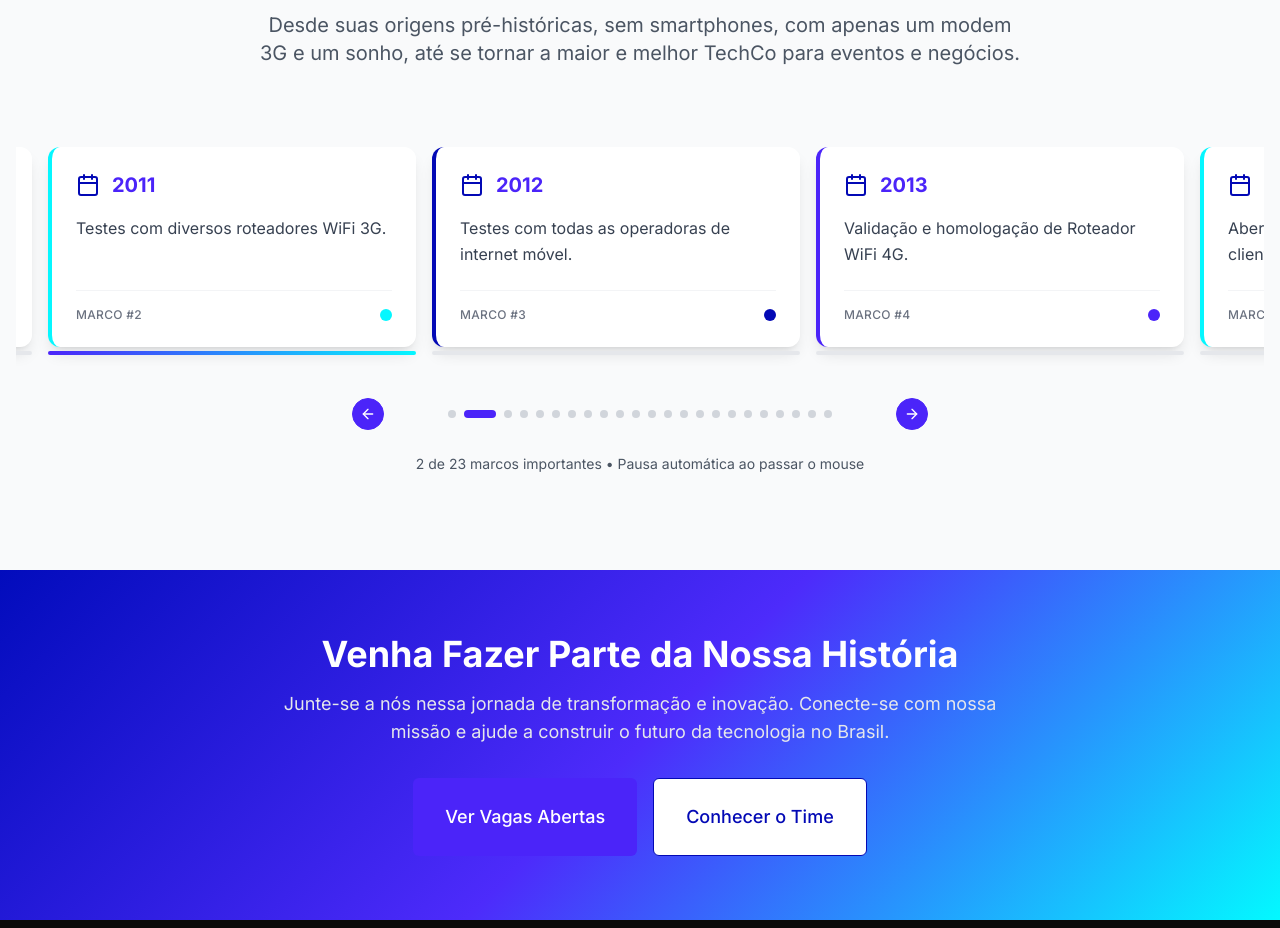
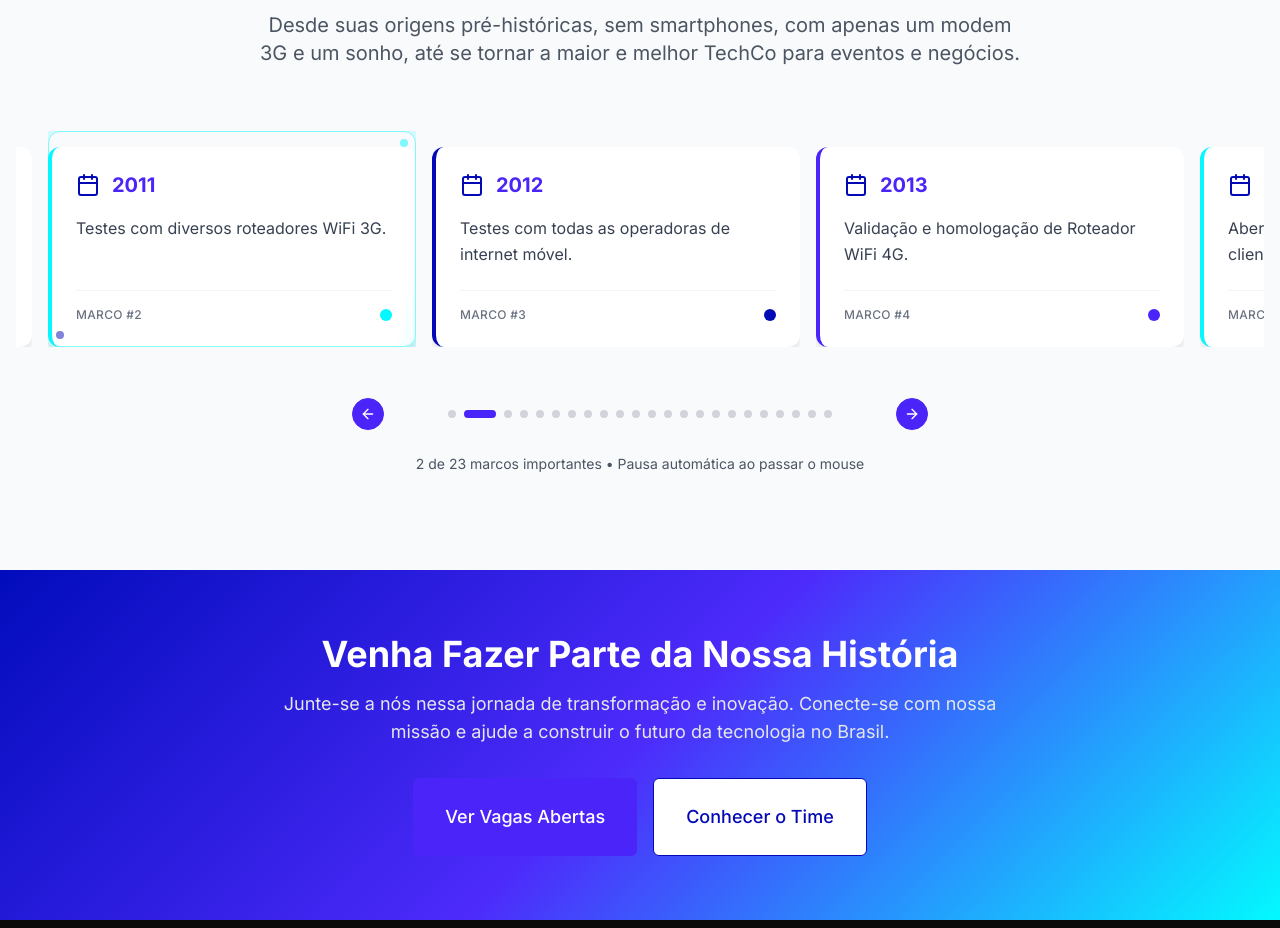
Before and after one commit to DesenvolvedoresLEGAL/oplegal-v12, a React (Vite) app: page /missao-visao-valores in a window 1280 px wide. Shown: the part 7984-8912 px from the top of the page. Built offline with nearby package versions, Linux system fonts and the light colour scheme.

Commit message:
Refactor carousel animation
Update carousel animation to be more innovative and futuristic, as the progress bar no longer indicates card reading time.

```diff
--- a/src/components/somos-legal/NossaHistoriaSection.tsx
+++ b/src/components/somos-legal/NossaHistoriaSection.tsx
@@ -80,21 +80,41 @@ const NossaHistoriaSection = () => {
             <CarouselContent className="ml-4">
               {historia.map((item, index) => (
                 <CarouselItem key={`${item.year}-${index}`} className="pl-4 basis-80 md:basis-96 flex-shrink-0">
-                  <div className="relative">
+                  <div className="relative overflow-hidden">
                     <TimelineItem
                       year={item.year}
                       event={item.event}
                       index={index}
                       hideTimeline
                     />
-                    {/* Barra de progresso animada */}
-                    <div className="absolute -bottom-2 left-0 right-0 h-1 bg-gray-200 rounded-full overflow-hidden">
-                      <div
-                        className={`h-full bg-gradient-to-r from-legal-purple to-legal-cyan transition-all duration-[4000ms] ease-linear ${
-                          currentSlide === index ? 'w-full' : 'w-0'
-                        }`}
-                      />
-                    </div>
+                    {/* Efeito de scan holográfico futurista */}
+                    <div
+                      className={`absolute inset-0 bg-gradient-to-r from-transparent via-legal-cyan/20 to-transparent transform -skew-x-12 transition-all duration-[4000ms] ease-linear ${
+                        currentSlide === index ? 'translate-x-full' : '-translate-x-full'
+                      }`}
+                      style={{
+                        background: currentSlide === index
+                          ? 'linear-gradient(90deg, transparent 0%, rgba(3, 249, 255, 0.3) 30%, rgba(2, 12, 188, 0.4) 50%, rgba(77, 43, 251, 0.3) 70%, transparent 100%)'
+                          : 'transparent'
+                      }}
+                    />
+                    {/* Borda neon pulsante quando ativo */}
+                    <div
+                      className={`absolute inset-0 rounded-xl transition-all duration-300 ${
+                        currentSlide === index
+                          ? 'shadow-[0_0_20px_rgba(3,249,255,0.5)] border border-legal-cyan/50'
+                          : ''
+                      }`}
+                    />
+                    {/* Partículas de energia nos cantos */}
+                    {currentSlide === index && (
+                      <>
+                        <div className="absolute top-2 right-2 w-2 h-2 bg-legal-cyan rounded-full animate-pulse" />
+                        <div className="absolute top-4 right-6 w-1 h-1 bg-legal-purple rounded-full animate-ping" />
+                        <div className="absolute bottom-2 left-2 w-2 h-2 bg-legal rounded-full animate-pulse" />
+                        <div className="absolute bottom-4 left-6 w-1 h-1 bg-legal-cyan rounded-full animate-ping" />
+                      </>
+                    )}
                   </div>
                 </CarouselItem>
               ))}
```
